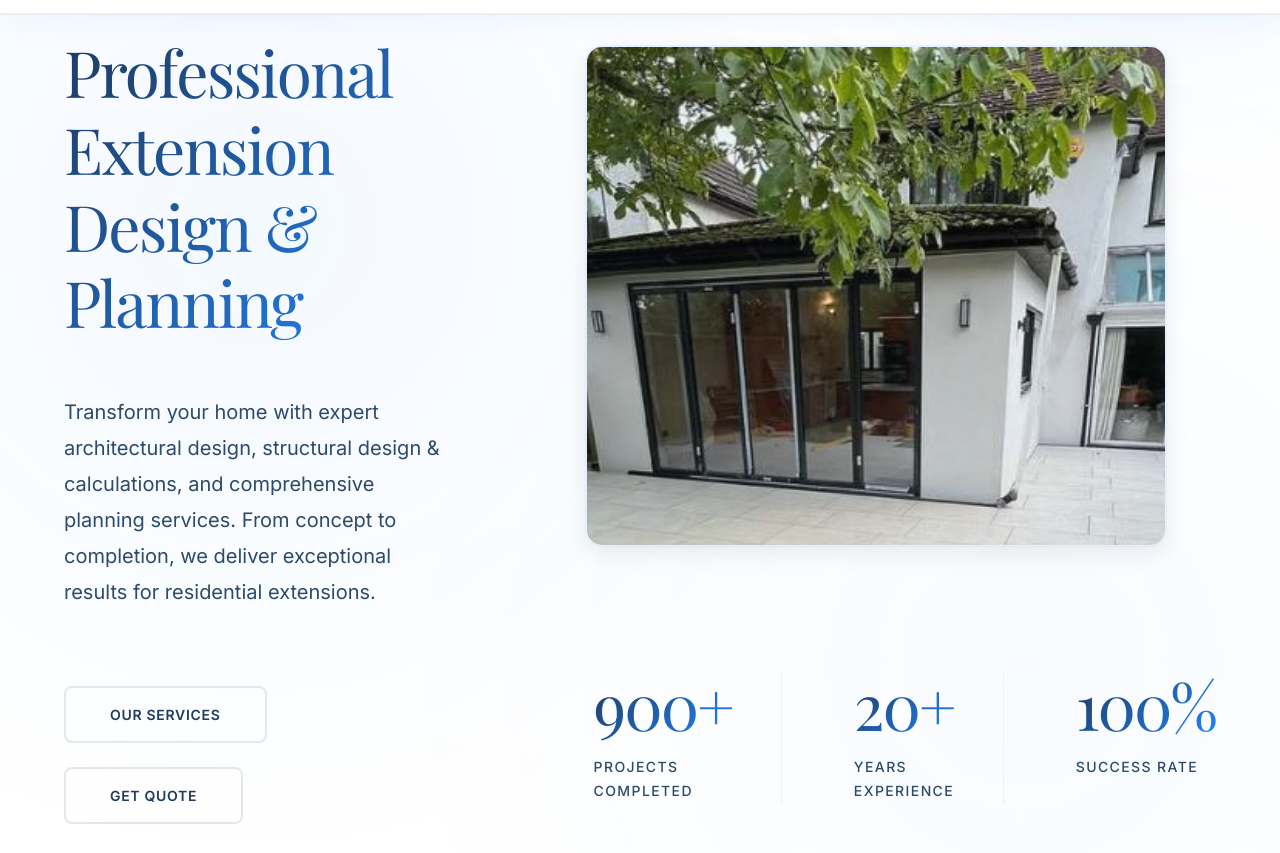
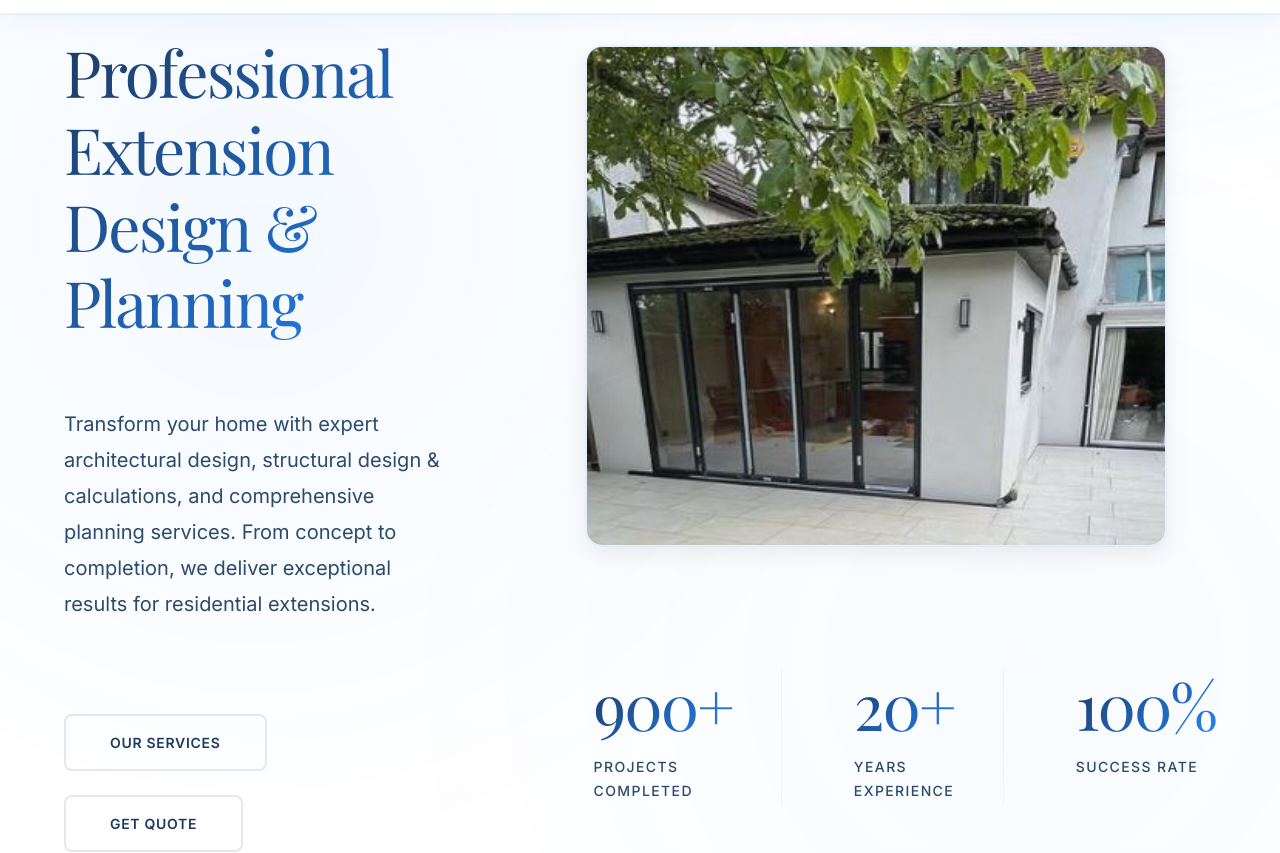
Before and after one commit to Hazzamac10/RPprojects2, a website: page index.html in a window 1280 px wide. Shown: the part 102-955 px from the top of the page. Drawn offline with nearby package versions, Linux system fonts and the light colour scheme.

Commit message:
Lower hero subtitle and buttons slightly

```diff
--- a/style.css
+++ b/style.css
@@ -612,7 +612,7 @@ body::before {
 .hero-subtitle {
     font-size: clamp(1rem, 1.8vw, 1.25rem);
     color: var(--text-secondary);
-    margin-bottom: 3.5rem;
+    margin: 0.75rem 0 3.5rem;
     line-height: 1.8;
     font-weight: 400;
     max-width: 100%;
@@ -628,7 +628,7 @@ body::before {
     display: flex;
     gap: 1.5rem;
     flex-wrap: wrap;
-    margin-top: 0;
+    margin-top: 1rem;
     justify-content: flex-start;
     position: relative;
     z-index: 2;
```
